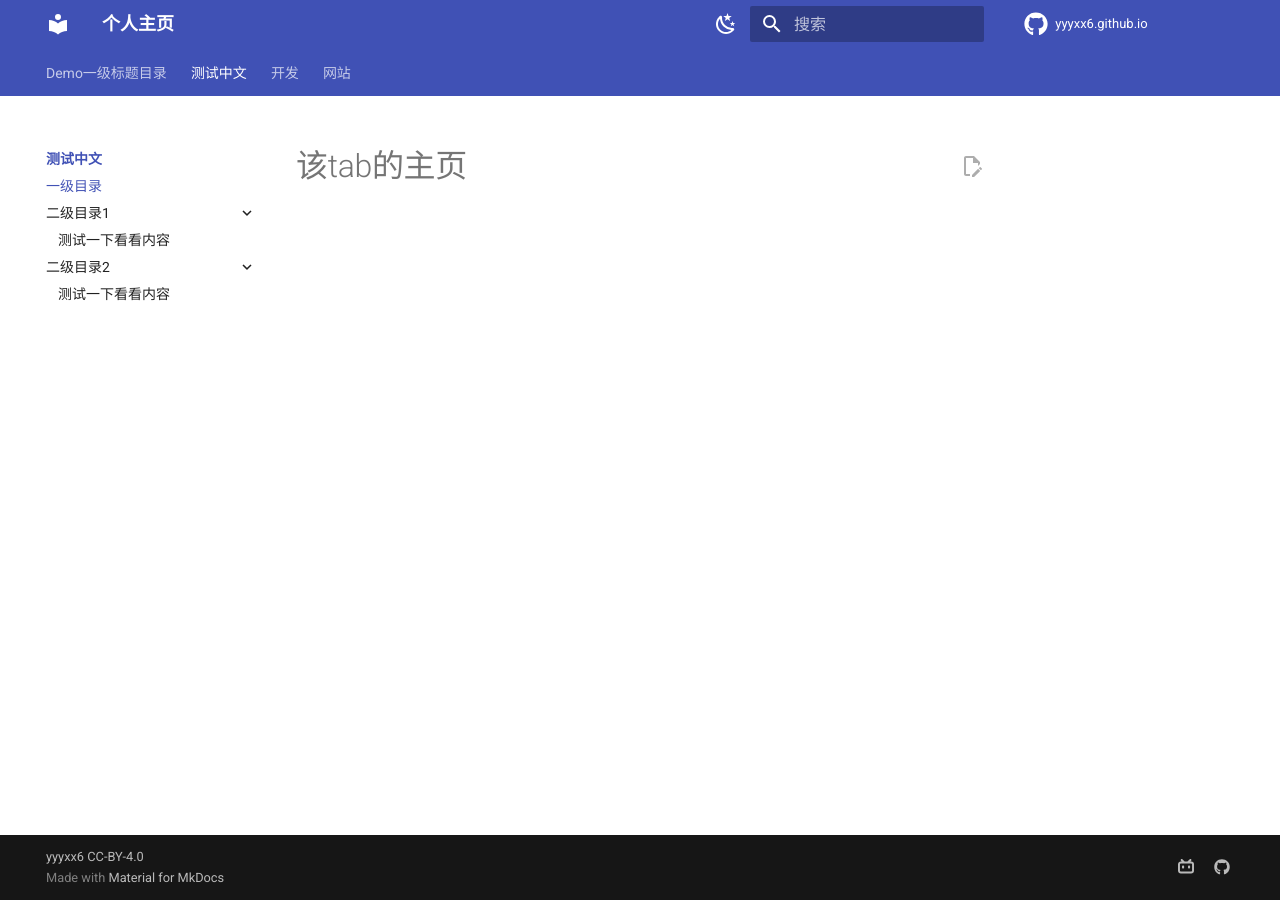
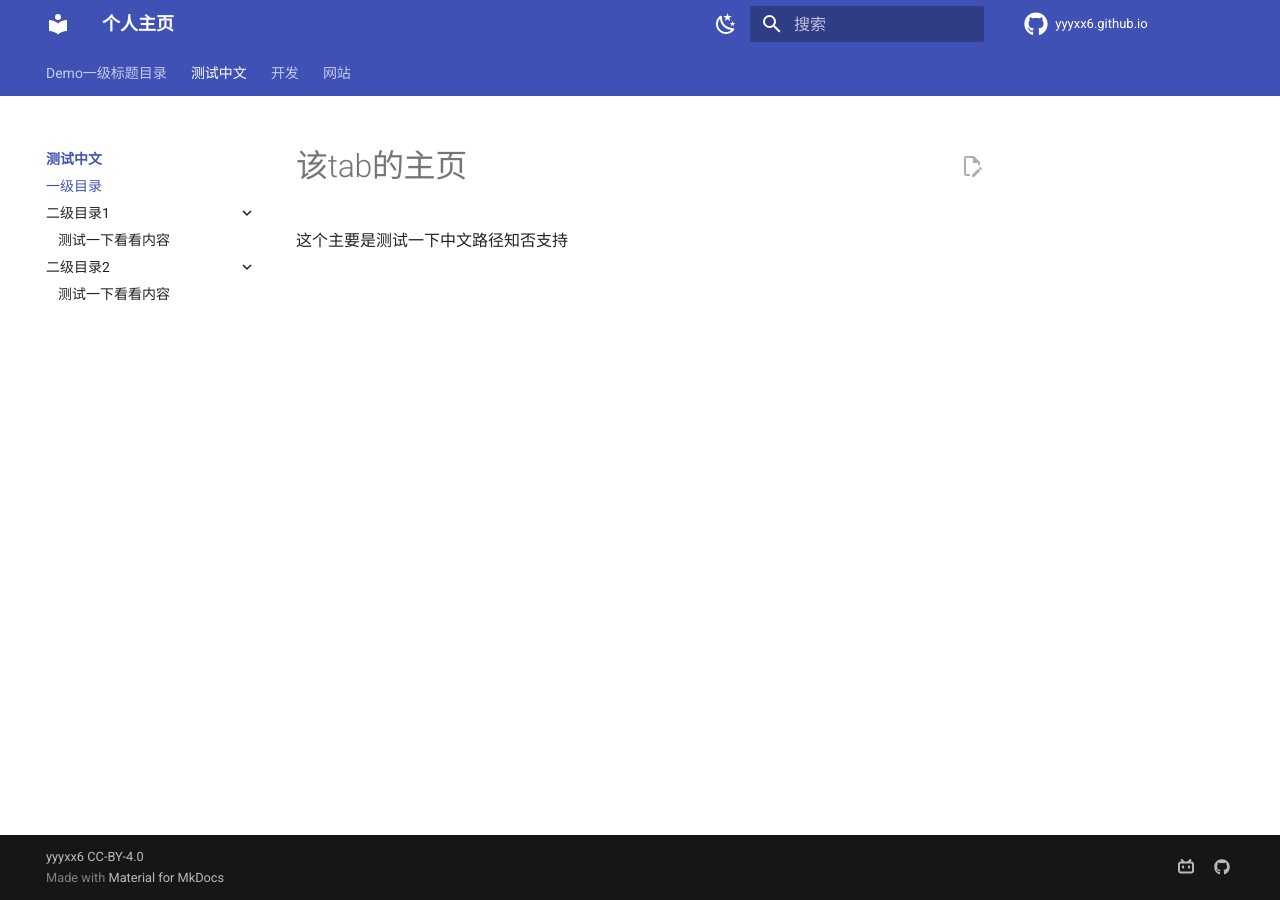
Before and after one commit to yyyxx6/yyyxx6.github.io, an MkDocs documentation site: the page built from docs/测试中文/index.md, in a window 1280 px wide. Built offline with MkDocs 1.6.1 and Material for MkDocs 9.7.7, drawn with Linux system fonts in a browser that asks for light colours; comment, search, counter and statistics services are not loaded.

Commit message:
Update index.md

```diff
--- a/docs/测试中文/index.md
+++ b/docs/测试中文/index.md
@@ -1 +1,2 @@
 # 该tab的主页
+这个主要是测试一下中文路径知否支持
```
